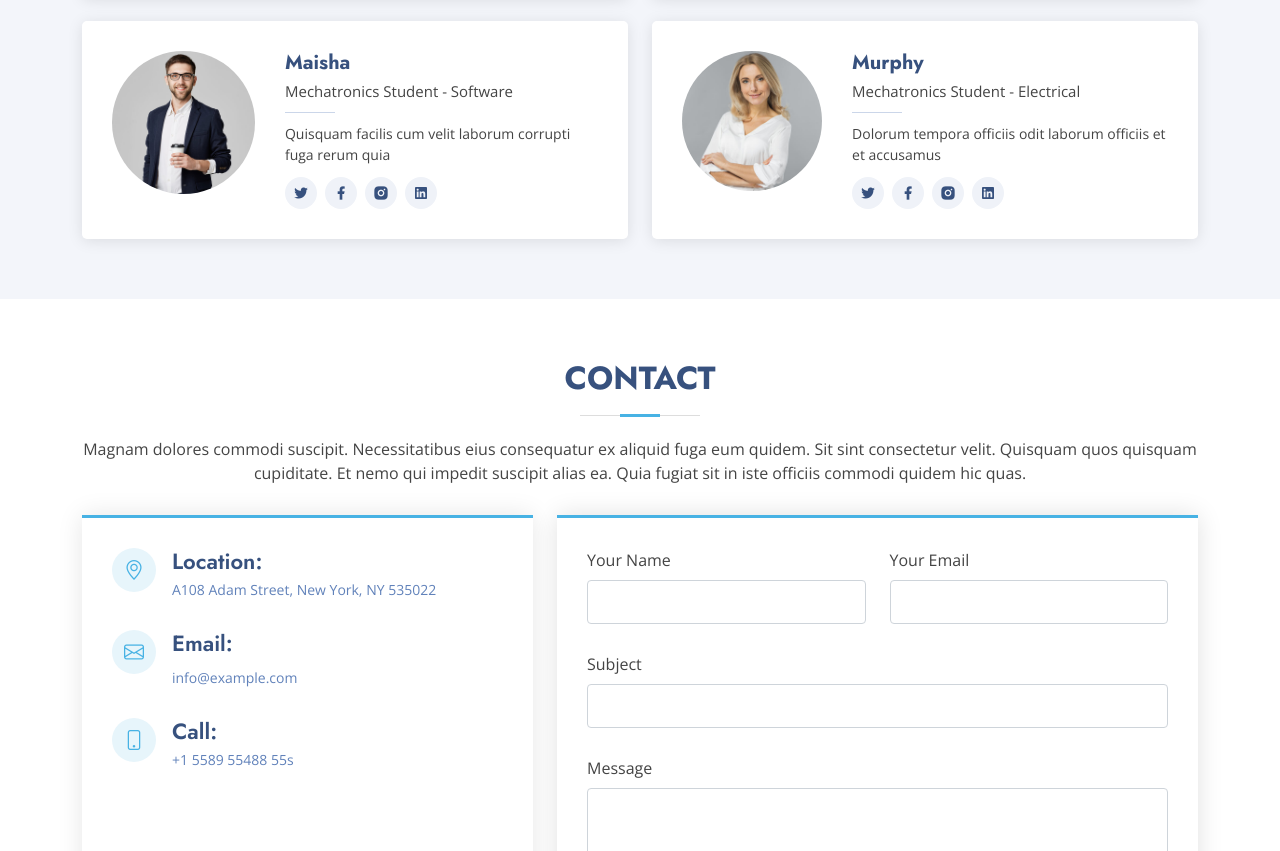
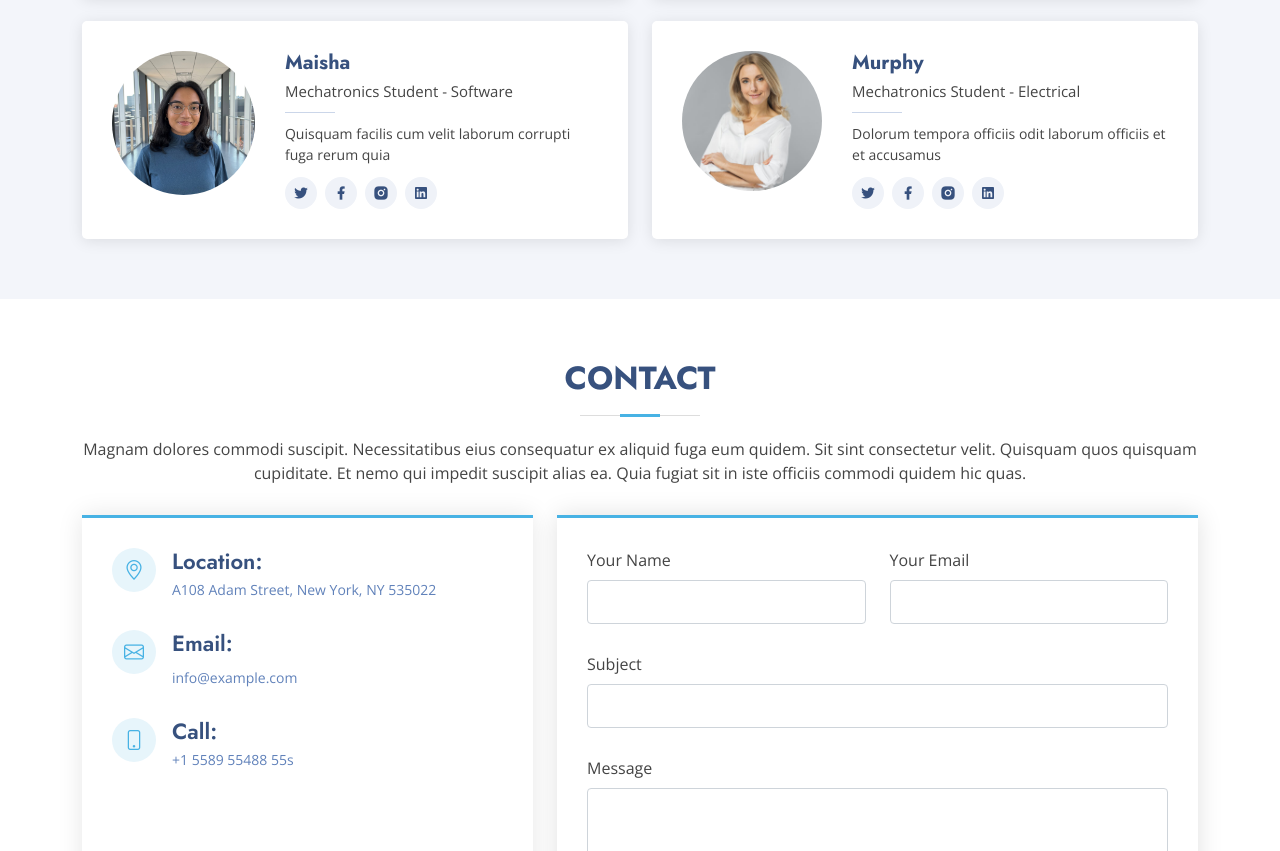
Before and after one commit to CelineTrann/Capstone_Website, a plain HTML site: page index.html in a window 1280 px wide. Shown: the part 5069-5920 px from the top of the page. Drawn offline with nearby package versions, Linux system fonts and the light colour scheme; grey boxes are pictures that could not be loaded.

Commit message:
added photo

```diff
--- a/index.html
+++ b/index.html
@@ -508,7 +508,7 @@
 
           <div class="col-lg-6 mt-4">
             <div class="member d-flex align-items-start" data-aos="zoom-in" data-aos-delay="300">
-              <div class="pic"><img src="assets/img/team/team-3.jpg" class="img-fluid" alt=""></div>
+              <div class="pic"><img src="assets/img/team/maisha-headshot.jpg" class="img-fluid" alt=""></div>
               <div class="member-info">
                 <h4>Maisha</h4>
                 <span>Mechatronics Student - Software</span>
```
Also changed, not shown: assets/img/team/maisha-headshot.jpg (added), assets/img/team/maisha-pic.jpg (added).
